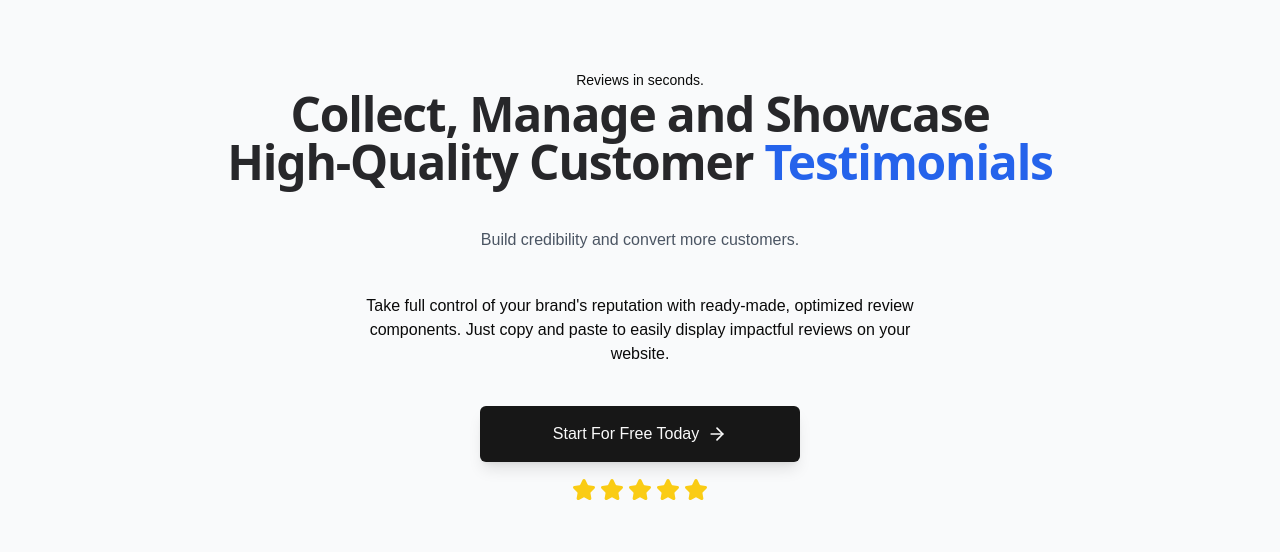
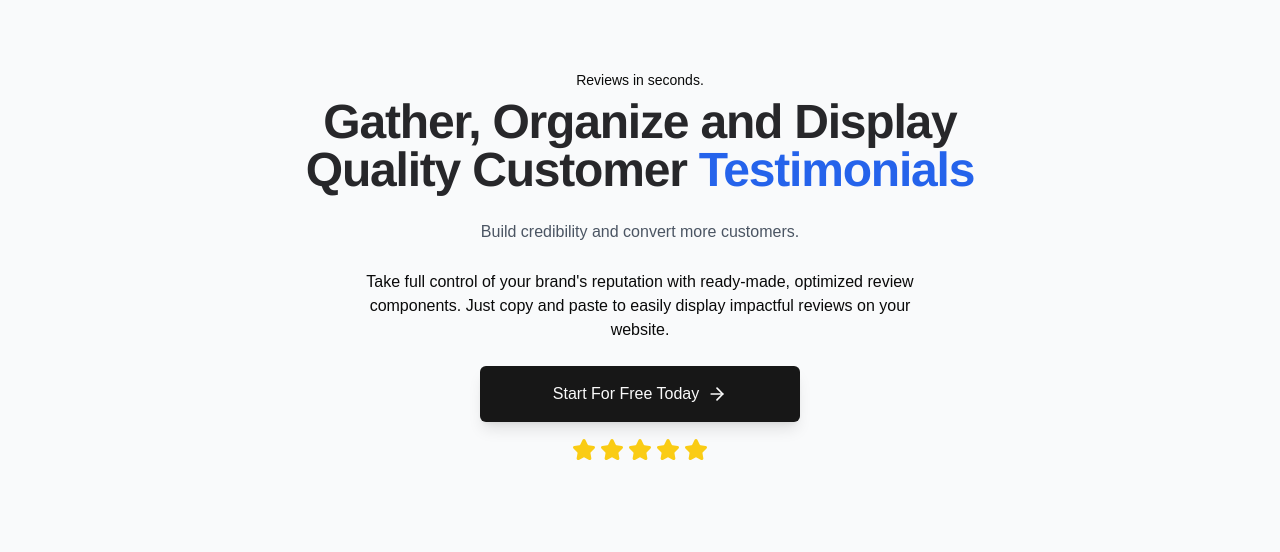
Before and after one commit to devansh193/testify, a Next.js app: page / in a window 1280 px wide. Shown: the part 123-675 px from the top of the page. Built offline with nearby package versions, Linux system fonts and the light colour scheme; no server answers.

Commit message:
create-fix

```diff
--- a/app/dashboard/create/layout.tsx
+++ b/app/dashboard/create/layout.tsx
@@ -1,4 +1,4 @@
 const CreateLayout = ({ children }: { children: React.ReactNode }) => {
-  return <div>{children}</div>;
+  return <div style={{ fontFamily: "" }}>{children}</div>;
 };
 export default CreateLayout;
--- a/app/dashboard/create/page.tsx
+++ b/app/dashboard/create/page.tsx
@@ -26,6 +26,7 @@ import {
   Loader,
   Pencil,
   Video,
+  Hash,
 } from "lucide-react";
 import Image from "next/image";
 import { createProduct } from "@/action/product";
@@ -179,7 +180,7 @@ const Create = () => {
               value={formData.description}
               onChange={(e) => updateFormData("description", e.target.value)}
               placeholder="Product description"
-              className="mt-1"
+              className="mt-1 min-h-[150px]"
             />
           </div>
           <div>
@@ -386,7 +387,7 @@ const Create = () => {
   return (
     <main className="flex flex-col md:flex-row min-h-screen bg-gray-100">
       <div className="md:w-[400px] bg-gray-50 md:h-screen border-r-2 border-gray-200 flex flex-col">
-        <div className="h-14 bg-white border-r border-b-2 border-gray-200 px-2 pt-3">
+        <div className="h-16 bg-white border-r border-b-2 border-gray-200 px-2 pt-3">
           <TestifyLogo />
         </div>
         <div className="flex-grow overflow-fixed p-4 bg-white">
@@ -412,9 +413,8 @@ const Create = () => {
           )}
         </div>
       </div>
-
       <div className="flex-grow bg-neutral-50 md:h-screen overflow-auto">
-        <div className="hidden sm:block h-14 bg-white border-b-2 border-gray-200 p-4">
+        <div className="hidden sm:block h-16 bg-white border-b-2 border-gray-200 p-4">
           <Breadcrumb>
             <BreadcrumbList>
               <BreadcrumbItem>
@@ -489,7 +489,11 @@ const Create = () => {
                     Rate your experience
                   </h1>
                   {formData.questions.map((point, index) => (
-                    <p key={index} className="text-gray-700 text-md mt-2">
+                    <p
+                      key={index}
+                      className="text-gray-700 flex items-center text-md mt-2"
+                    >
+                      <Hash className="mr-1 size-4 text-gray-700" />
                       {point || `Points to remember ${index + 1}`}
                     </p>
                   ))}
@@ -564,16 +568,19 @@ const Create = () => {
                 {currentStep === 0 && formData.videoReview ? (
                   <div className="flex items-center justify-center gap-x-4">
                     <Button className="w-full">
-                      <Video className="mr-2" />
+                      <Video className="mr-2 size-5" />
                       Record a video
                     </Button>
                     <Button className="w-full">
-                      <Pencil className="mr-2" /> Write a review
+                      <Pencil className="mr-2 size-5" /> Write a review
                     </Button>
                   </div>
                 ) : currentStep === 0 && !formData.videoReview ? (
                   <div className="flex items-center justify-center">
-                    <Button>Text review</Button>
+                    <Button className="w-full">
+                      <Pencil className="size-4 mr-2" />
+                      Write a review
+                    </Button>
                   </div>
                 ) : (
                   ""
--- a/app/layout.tsx
+++ b/app/layout.tsx
@@ -4,8 +4,8 @@ import "./globals.css";
 import RecoilContextProvider from "../providers/recoil-context-provider";
 import { Providers } from "../providers/session-provider";
 import { Toaster } from "sonner";
+import QueryProviders from "@/providers/query-client-provider";
 import { Roboto } from "next/font/google";
-import QueryProviders from "@/providers/query-client-provider";
 
 const geistSans = localFont({
   src: "./fonts/GeistVF.woff",
--- a/app/loading.tsx
+++ b/app/loading.tsx
@@ -1,12 +1,11 @@
-import { Loader2 } from "lucide-react";
+import { Quote } from "lucide-react";
 
 export default function LoadingPage() {
   return (
     <div className="min-h-screen bg-white flex flex-col items-center justify-center p-4">
       <div className="text-center">
         <div className="flex items-center justify-center mb-4">
-          <Loader2 className="h-8 w-8 text-black animate-spin mr-2" />
-          <span className="text-xl text-gray-600">Loading...</span>
+          <Quote className="size-20 text-black animate-bounce mr-2" />
         </div>
         <p className="text-gray-500 max-w-md mx-auto">
           We&apos;re preparing your content. This will only take a moment.
--- a/components/Landing/main.tsx
+++ b/components/Landing/main.tsx
@@ -11,25 +11,25 @@ export function Main() {
   return (
     <section className="min-h-screen py-24 sm:py-32 bg-brand-25 bg-gray-50">
       <MaxWidthWrapper className="text-center">
-        <div className="relative mx-auto text-center flex flex-col items-center gap-10">
+        <div className="relative mx-auto text-center flex flex-col items-center gap-6">
           <div>
-            <h1 className="text-sm sm:text-md">Reviews in seconds.</h1>
-            <Heading className="sm:text-5xl font-sans">
-              <span className="tracking-tight">
-                Collect, Manage and Showcase
-              </span>
+            <h1 className="text-sm sm:text-md mb-2">Reviews in seconds.</h1>
+            <Heading
+              className="sm:text-5xl font-sans"
+              style={{ fontFamily: "Helvetica" }}
+            >
+              <span className="">Gather, Organize and Display</span>
               <br />
               <span className="">
-                High-Quality Customer{" "}
+                Quality Customer{" "}
                 <span className="text-blue-600">Testimonials</span>
               </span>
             </Heading>
           </div>
-
           <p className="text-base/7 text-gray-600 max-w-prose text-center text-pretty">
             Build credibility and convert more customers.{" "}
           </p>
-          <p className="mx-auto max-w-[600px]">
+          <p className="mx-auto max-w-[600px]" style={{ fontFamily: "" }}>
             Take full control of your brand&apos;s reputation with ready-made,
             optimized review components. Just copy and paste to easily display
             impactful reviews on your website.
--- a/components/heading.tsx
+++ b/components/heading.tsx
@@ -9,7 +9,7 @@ export const Heading = ({ children, className, ...props }: HeadingProps) => {
   return (
     <h1
       className={cn(
-        "text-3xl sm:text-5xl text-pretty  font-semibold tracking-tight text-zinc-800",
+        "text-3xl sm:text-5xl text-pretty font-semibold tracking-tight text-zinc-800",
         className
       )}
       {...props}
--- a/components/sidebar.tsx
+++ b/components/sidebar.tsx
@@ -35,7 +35,7 @@ export const Sidebar = () => {
     <aside
       className={`${
         sidebarOpen ? "translate-x-0" : "-translate-x-full"
-      } fixed inset-y-0 left-0 z-50 w-64 border-r border-gray-200 bg-background transition-transform duration-300 ease-in-out lg:translate-x-0 lg:static lg:inset-0 flex flex-col`}
+      } fixed inset-y-0 left-0 z-50 w-[300px] border-r border-gray-200 bg-background transition-transform duration-300 ease-in-out lg:translate-x-0 lg:static lg:inset-0 flex flex-col`}
     >
       <div className="flex h-16 items-center justify-between px-4 border-b">
         <Link className="text-xl font-bold" href="#">
@@ -57,7 +57,7 @@ export const Sidebar = () => {
       <ScrollArea className="flex-grow px-4 py-6">
         <nav className="flex flex-col gap-4">
           <div>
-            <h2 className="mb-2 text-lg font-semibold tracking-tight">
+            <h2 className="mb-2 text-xl font-semibold tracking-tight">
               Products
             </h2>
             <div className="space-y-1">
@@ -68,7 +68,7 @@ export const Sidebar = () => {
             </div>
           </div>
           <div>
-            <h2 className="mb-2 text-lg font-semibold tracking-tight">
+            <h2 className="mb-2 text-xl font-semibold tracking-tight">
               Reviews
             </h2>
             <div className="space-y-1">
@@ -87,7 +87,7 @@ export const Sidebar = () => {
             </div>
           </div>
           <div>
-            <h2 className="mb-2 text-lg font-semibold tracking-tight">
+            <h2 className="mb-2 text-xl font-semibold tracking-tight">
               Analytics
             </h2>
             <div className="space-y-1">
```
